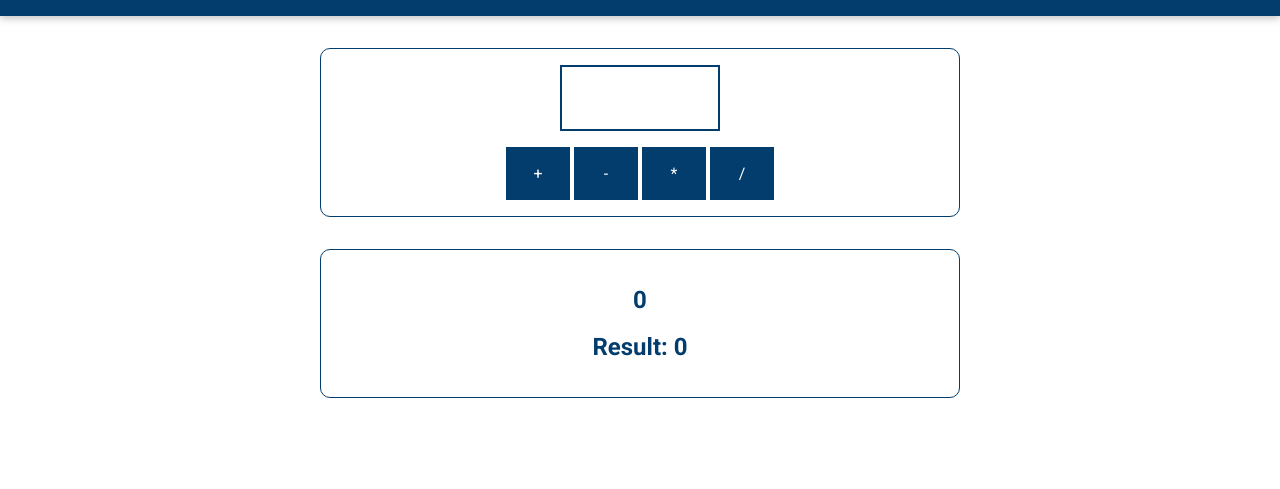
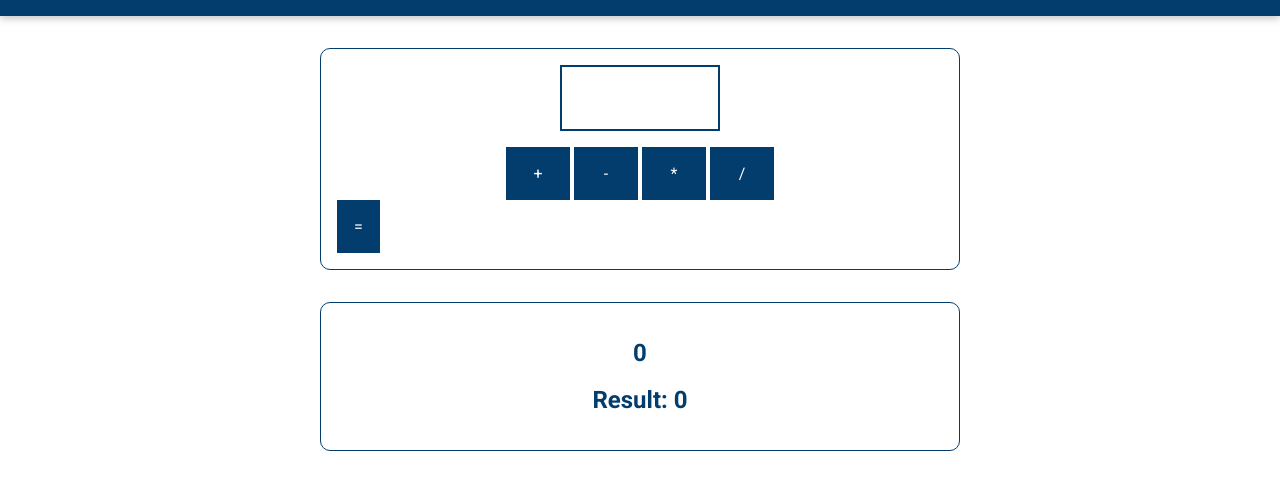
Before and after one commit to BennySLV/unconventional-calculator, a plain HTML site: page index.html in a window 1280 px wide. Shown: the part 97-586 px from the top of the page. Drawn offline with Linux system fonts and the light colour scheme.

Commit message:
Added the = button to the calculator.

```diff
--- a/index.html
+++ b/index.html
@@ -25,6 +25,9 @@
 				<button type="button" id="btn-multiply">*</button>
 				<button type="button" id="btn-divide">/</button>
 			</div>
+			<div id="result-actions">
+				<button type="button" id="btn-equals">=</button>
+			</div>
 		</section>
 		<section id="results">
 			<h2 id="current-calculation">0</h2>
```
